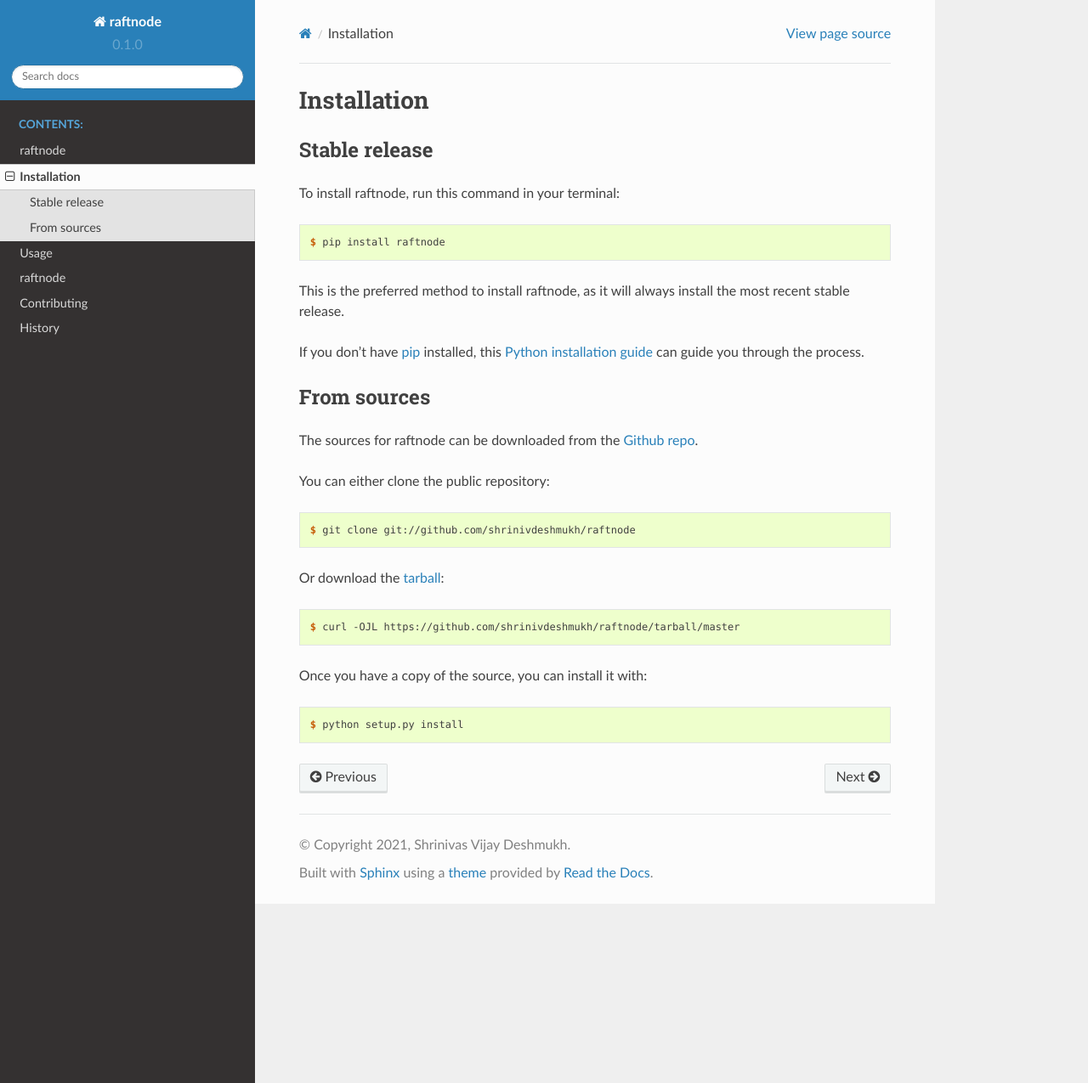
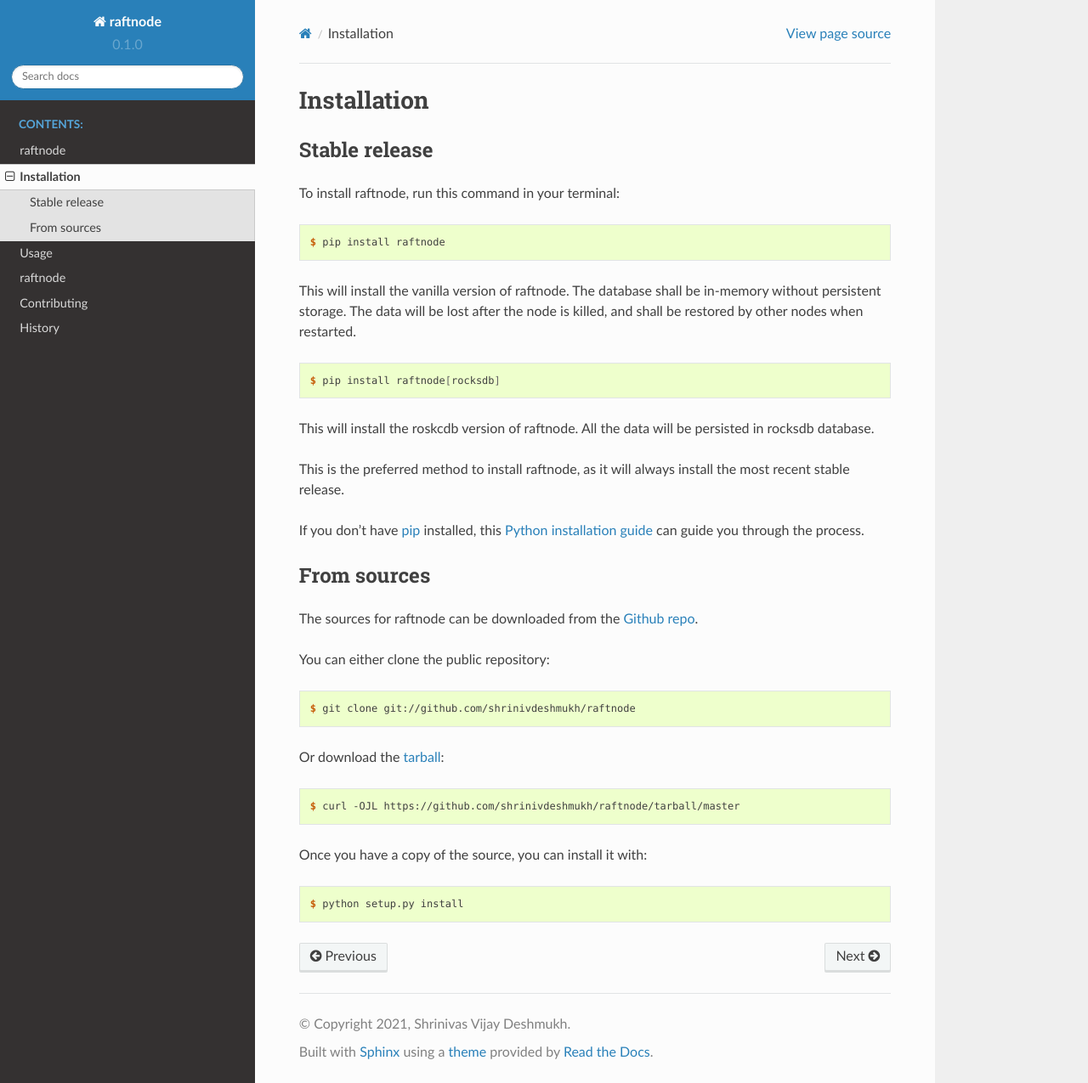
Before and after one commit to shrinivdeshmukh/raftnode, a Sphinx documentation site: the page built from docs/installation.rst, in a window 1280 px wide and 1275 px high. Shown: the whole window at 85% size. Built offline with Sphinx 7.4.7 and the Read the Docs theme 2.0.0, drawn with Linux system fonts in a browser that asks for light colours.

Commit message:
docs updated

```diff
--- a/docs/installation.rst
+++ b/docs/installation.rst
@@ -13,6 +13,15 @@ To install raftnode, run this command in your terminal:
 .. code-block:: console
 
     $ pip install raftnode
+
+This will install the vanilla version of raftnode. The database shall be in-memory without persistent storage. The data will be lost after the node is killed, and shall be restored by other nodes when restarted.
+
+.. code-block:: console
+
+    $ pip install raftnode[rocksdb]
+
+This will install the roskcdb version of raftnode. All the data will be persisted in rocksdb database.
+
 
 This is the preferred method to install raftnode, as it will always install the most recent stable release.
 
--- a/docs/usage.rst
+++ b/docs/usage.rst
@@ -17,8 +17,8 @@ Start the RAFT cluster
 
         raftnode --ip <MY_IP:MY_PORT> --peers <PEER1:PORT1>,<PEER2:PORT2>,...,<PEERn:PORTn> --store database --database <DATABASE_NAME> --volume <DIRECTORY TO STORE THE DATABASE>
 
-*raftnode* enables you to write your own client. It uses a simple internet sockets to interact with the node. The IP and PORT on which we start the nodes is the address where each node is listening.
-As long as your client supports sockets, you're good to go! Here is an example client implementation using python fastAPI:
+*raftnode* enables you to write your own client. It uses simple internet sockets to interact with the node. The IP and PORT on which we start the node is the address where each node is listening.
+As long as your client supports sockets, you're good to go! Here is an example of client implementation using python fastAPI:
 
 Let's install FastAPI and uvicorn first
 
```
